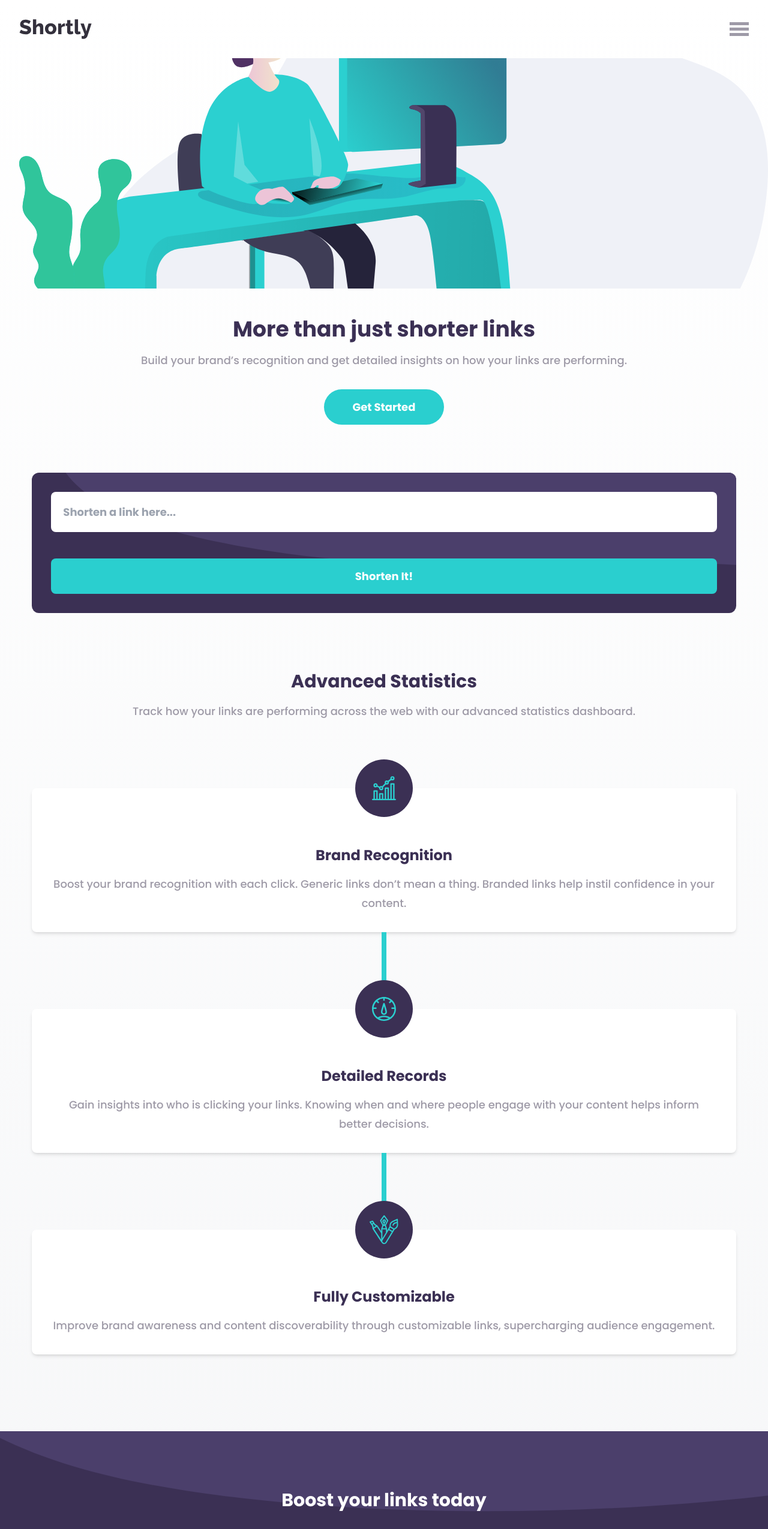
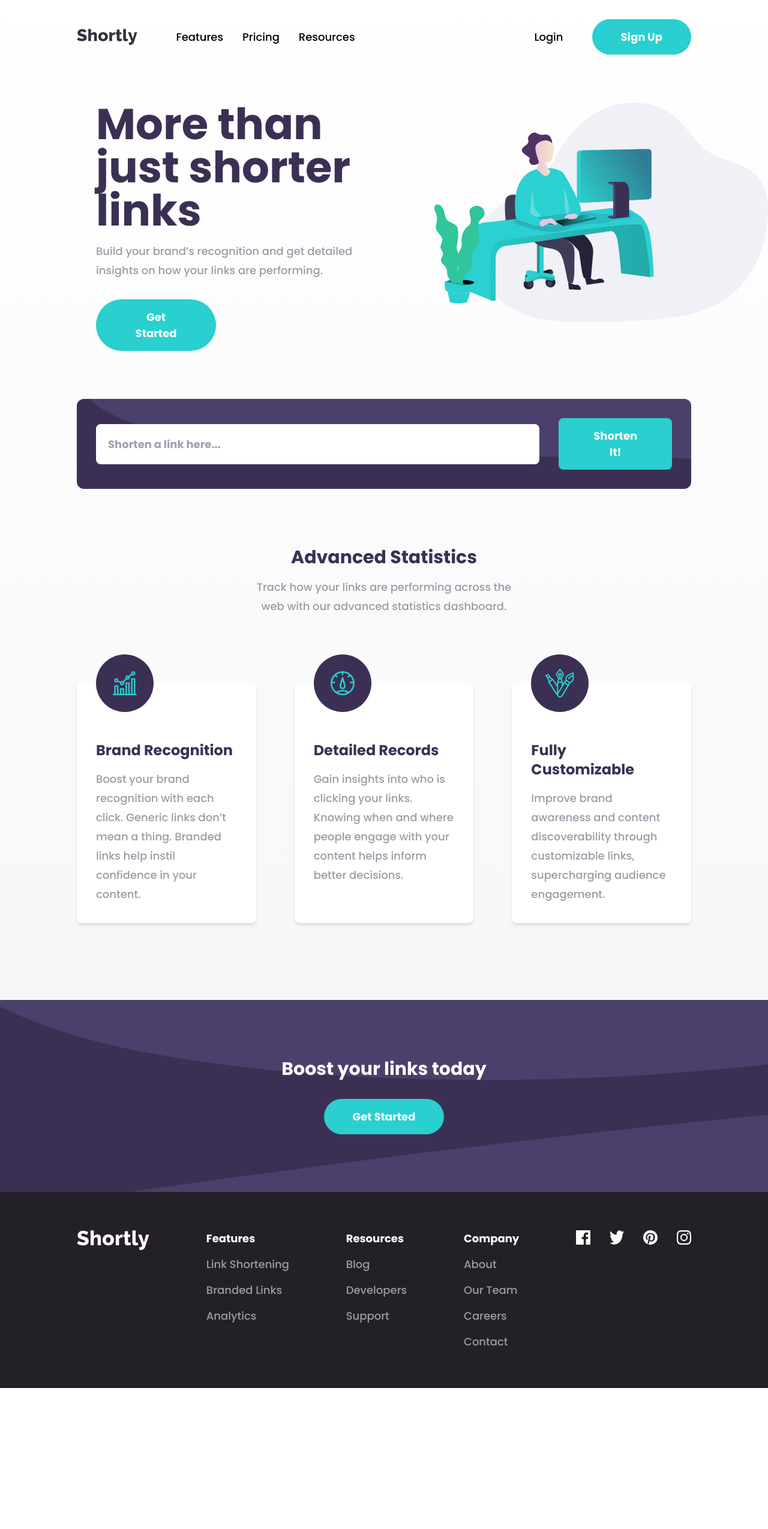
Before and after one commit to mkgwar/shortly-app, a React (Create React App) app: page / in a window 1280 px wide. Shown: the top 2549 px of the page at 60% size. After the commit the page ends 2314 px from the top, so only its background shows below. Built offline with nearby package versions, Linux system fonts and the light colour scheme.

Commit message:
desktop version created

```diff
--- a/src/App.css
+++ b/src/App.css
@@ -8,7 +8,7 @@
   }
 
   h2 {
-    @apply text-white font-black mt-12;
+    @apply text-white font-black mt-12 lg:m-0;
   }
 
   footer a {
--- a/src/App.js
+++ b/src/App.js
@@ -21,18 +21,30 @@ const App = () => {
 
 const Navbar = (showMenu, setshowMenu) => {
   return (
-    <nav className="flex w-full items-center justify-between p-8">
+    <nav className="flex w-full items-center justify-between p-8 lg:px-32">
       <div>
         <img src="/images/logo.svg" alt="logo" />
       </div>
 
       <div
-        className="h-6 flex flex-col gap-1 cursor-pointer"
+        className="h-6 flex flex-col gap-1 cursor-pointer lg:hidden"
         onClick={() => setshowMenu(!showMenu)}
       >
         <div className="bg-Grayish-Violet h-1/3 w-8" />
         <div className="bg-Grayish-Violet h-1/3 w-8" />
         <div className="bg-Grayish-Violet h-1/3 w-8" />
+      </div>
+
+      <div className="hidden lg:flex items-center justify-between w-full ml-16">
+        <div className="flex gap-8">
+          <a href="https://google.com">Features</a>
+          <a href="https://google.com">Pricing</a>
+          <a href="https://google.com">Resources</a>
+        </div>
+        <div className="flex items-center gap-12">
+          <a href="https://google.com">Login</a>
+          <button className=" rounded-full">Sign Up</button>
+        </div>
       </div>
     </nav>
   );
@@ -58,24 +70,28 @@ const HamburgerMenu = (showMenu) => {
 
 const Header = (showMenu) => {
   return (
-    <header className="flex flex-col items-center overflow-auto relative">
+    <header className="flex flex-col items-center overflow-auto relative lg:flex-row-reverse lg:pl-32">
       {HamburgerMenu(showMenu)}
 
-      <div className="h-96 w-full pl-8">
+      <div className="h-96 w-full pl-8 lg:h-full">
         <img
           src="/images/illustration-working.svg"
           alt="header"
           className="h-full w-full object-cover object-left pointer-events-none"
         />
       </div>
-      <h1 className="font-black text-4xl text-center mt-12 text-Dark-Violet">
+      <div className="flex flex-col justify-center px-8">
+        <h1 className="font-black text-4xl text-center mt-12 text-Dark-Violet lg:text-7xl lg:text-left">
           More than just shorter links
         </h1>
-      <p className="text-center text-lg w-4/5 mt-4 text-Grayish-Violet leading-8">
+        <p className="text-center text-lg mt-4 text-Grayish-Violet leading-8 lg:text-left">
           Build your brand’s recognition and get detailed insights on how your
           links are performing.
         </p>
-      <button className="rounded-full mt-8">Get Started</button>
+        <button className="rounded-full mt-8 w-4/5 mx-auto lg:w-2/5 lg:mx-0">
+          Get Started
+        </button>
+      </div>
     </header>
   );
 };
@@ -117,7 +133,7 @@ const Links = () => {
 
   return (
     <>
-      <div className="flex flex-col w-11/12 mx-auto p-8 bg-Dark-Violet relative  rounded-xl overflow-hidden mt-20">
+      <div className="flex flex-col w-11/12 mx-auto p-8 bg-Dark-Violet relative  rounded-xl overflow-hidden mt-20 lg:w-4/5 lg:flex-row lg:justify-center lg:items-center">
         <img
           src="/images/bg-shorten-mobile.svg"
           alt="bg"
@@ -128,16 +144,21 @@ const Links = () => {
           placeholder="Shorten a link here..."
           ref={inputContent}
           className={
-            "p-4 font-black rounded-lg z-20 focus:outline-0 border-4 " +
+            "p-4 font-black rounded-lg z-20 focus:outline-0 border-4 lg:basis-4/5  " +
             warning[0]
           }
         />
         <span
-          className={"text-Red-custom z-20 text-sm italic mt-2 " + warning[1]}
+          className={
+            "text-Red-custom z-20 text-sm italic mt-2 lg:hidden " + warning[1]
+          }
         >
           Please add a link
         </span>
-        <button className="rounded-lg z-20 mt-4" onClick={submitHandler}>
+        <button
+          className="rounded-lg z-20 mt-4 lg:h-full lg:m-0 lg:ml-8"
+          onClick={submitHandler}
+        >
           Shorten It!
         </button>
       </div>
@@ -153,17 +174,17 @@ const Link = (id, short, original) => {
   return (
     <div
       key={id}
-      className="w-11/12 mx-auto bg-white shadow-md mt-8 rounded-xl"
+      className="w-11/12 mx-auto bg-white shadow-md mt-8 rounded-xl lg:w-4/5 lg:flex lg:items-center lg:justify-between"
     >
-      <div className="p-4 border-b-2 border-Gray-custom text-Very-Dark-Violet overflow-ellipsis overflow-hidden whitespace-nowrap w-full">
+      <div className="p-4 border-b-2 border-Gray-custom text-Very-Dark-Violet overflow-ellipsis overflow-hidden whitespace-nowrap w-full lg:border-0 lg:basis-2/5">
         {short}
       </div>
-      <div className="p-4">
-        <div className="text-Cyan-custom overflow-ellipsis overflow-hidden whitespace-nowrap w-full">
+      <div className="p-4 lg:flex lg:items-center">
+        <div className="text-Cyan-custom overflow-ellipsis overflow-hidden whitespace-nowrap w-full lg:w-min">
           {original}
         </div>
         <button
-          className="w-full mt-4 rounded-lg"
+          className="w-full mt-4 rounded-lg lg:max-w-sm lg:m-0 lg:ml-8"
           onClick={() => {
             navigator.clipboard.writeText(short);
           }}
@@ -192,33 +213,39 @@ const Features = () => {
         <h1 className="text-Dark-Violet font-black text-3xl">
           Advanced Statistics
         </h1>
-        <p className="text-Grayish-Violet mt-4 leading-8">
+        <p className="text-Grayish-Violet mt-4 leading-8 lg:w-2/5 lg:mx-auto">
           Track how your links are performing across the web with our advanced
           statistics dashboard.
         </p>
       </div>
 
+      <div className="lg:flex lg:px-32 lg:gap-16">
         {FeatureItem(url[0], title[0], paragraph[0])}
-      <div className="bg-Cyan-custom h-32 w-2 mx-auto" />
+        <div className="bg-Cyan-custom h-32 w-2 mx-auto lg:hidden" />
         {FeatureItem(url[1], title[1], paragraph[1])}
-      <div className="bg-Cyan-custom h-32 w-2 mx-auto" />
+        <div className="bg-Cyan-custom h-32 w-2 mx-auto lg:hidden" />
         {FeatureItem(url[2], title[2], paragraph[2])}
+      </div>
     </>
   );
 };
 
 const FeatureItem = (url, title, paragraph) => {
   return (
-    <div className="w-11/12 mx-auto text-center bg-white px-8 pb-8 rounded-lg shadow-md">
-      <div className="h-24 w-24 bg-Dark-Violet flex justify-center items-center rounded-full mx-auto relative -top-12">
+    <div className="w-11/12 mx-auto text-center bg-white px-8 pb-8 rounded-lg shadow-md lg:w-full">
+      <div className="h-24 w-24 bg-Dark-Violet flex justify-center items-center rounded-full mx-auto relative -top-12 lg:m-0">
         <img
           src={"/images/icon-" + url + ".svg"}
           alt="feature"
           className="pointer-events-none"
         />
       </div>
-      <h1 className="text-2xl font-black text-Dark-Violet">{title}</h1>
-      <p className="text-Grayish-Violet mt-4 leading-8">{paragraph}</p>
+      <h1 className="text-2xl font-black text-Dark-Violet lg:text-left">
+        {title}
+      </h1>
+      <p className="text-Grayish-Violet mt-4 leading-8 lg:text-left">
+        {paragraph}
+      </p>
     </div>
   );
 };
@@ -241,25 +268,31 @@ const Boost = () => {
 
 const Footer = () => {
   return (
-    <footer className="flex flex-col justify-center items-center p-16 bg-Very-Dark-Violet">
+    <footer className="flex flex-col justify-center items-center p-16 bg-Very-Dark-Violet lg:flex-row lg:items-start lg:justify-between lg:px-32">
       <img src="/images/logo.svg" alt="logo" className="footer-logo" />
+      <div className="flex flex-col text-center lg:text-left">
         <h2>Features</h2>
         <a href="https://google.com">Link Shortening</a>
         <a href="https://google.com">Branded Links</a>
         <a href="https://google.com">Analytics</a>
+      </div>
 
+      <div className="flex flex-col text-center lg:text-left">
         <h2>Resources</h2>
         <a href="https://google.com">Blog</a>
         <a href="https://google.com">Developers</a>
         <a href="https://google.com">Support</a>
+      </div>
 
+      <div className="flex flex-col text-center lg:text-left">
         <h2>Company</h2>
         <a href="https://google.com">About</a>
         <a href="https://google.com">Our Team</a>
         <a href="https://google.com">Careers</a>
         <a href="https://google.com">Contact</a>
+      </div>
 
-      <div className="flex gap-8 mt-12">
+      <div className="flex gap-8 mt-12 lg:m-0">
         <img src="/images/icon-facebook.svg" alt="icon" />
         <img src="/images/icon-twitter.svg" alt="icon" />
         <img src="/images/icon-pinterest.svg" alt="icon" />
```
Lines whose indentation alone changed are shown as unchanged.
